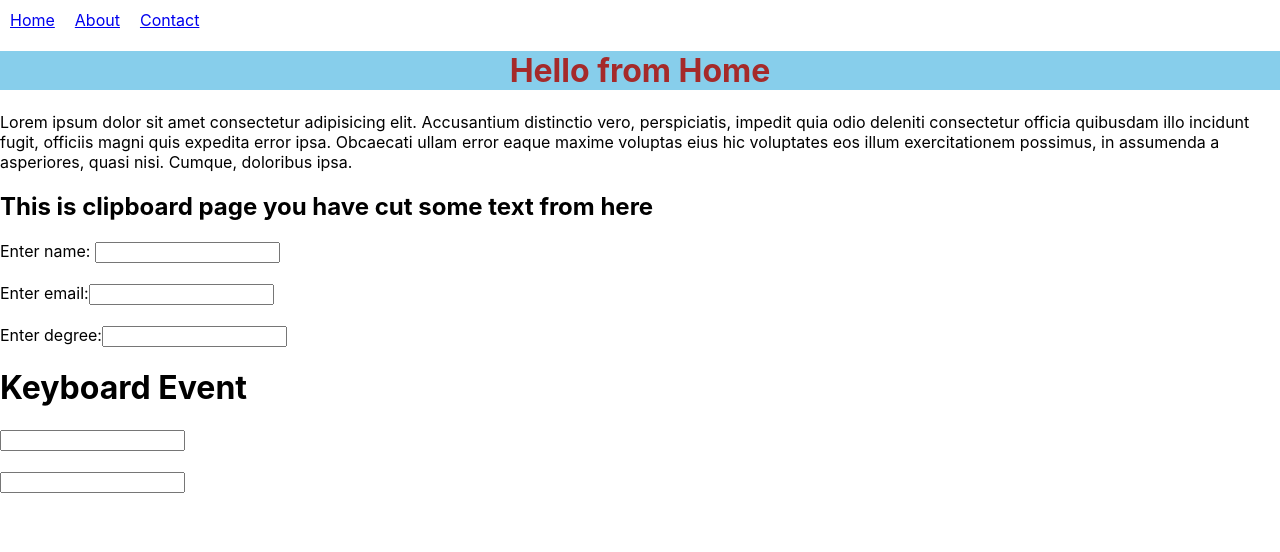
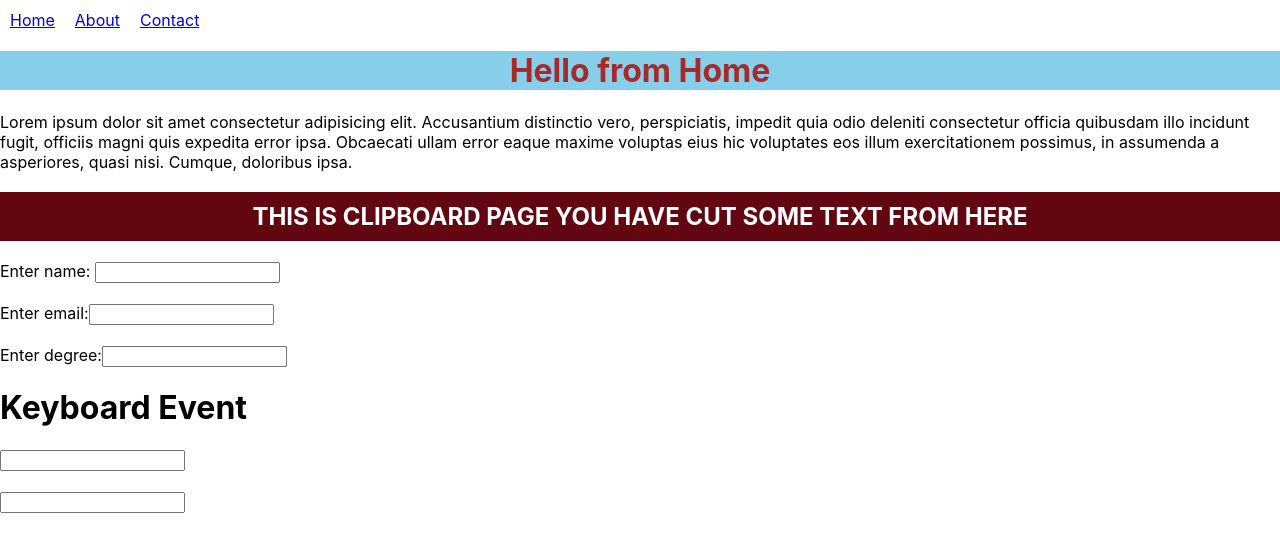
Before and after one commit to anupamahalder/react-learning, a React (Create React App) app in the folder practice-project/: page / in a window 1280 px wide. Shown: the top 552 px of the page. Built offline with nearby package versions, Linux system fonts and the light colour scheme.

Commit message:
Created an object for style and the put that object to style tag for inline style

```diff
--- a/practice-project/src/pages/Home.jsx
+++ b/practice-project/src/pages/Home.jsx
@@ -18,6 +18,7 @@ const Home = () => {
     const blurText = () =>{
         console.log("You have blur on input!");
     }
+    const textStyleForElement = {backgroundColor: '#620612', color:'white', textAlign: 'center', padding: '10px', textTransform:'uppercase'};
     return (
         <div>
             <Header/>
@@ -26,7 +27,7 @@ const Home = () => {
             <div>
                 <p onCopy={copyText}>Lorem ipsum dolor sit amet consectetur adipisicing elit. Accusantium distinctio vero, perspiciatis, impedit quia odio deleniti consectetur officia quibusdam illo incidunt fugit, officiis magni quis expedita error ipsa. Obcaecati ullam error eaque maxime voluptas eius hic voluptates eos illum exercitationem possimus, in assumenda a asperiores, quasi nisi. Cumque, doloribus ipsa.</p>
 
-                <h2 onCut={cutText}>This is clipboard page you have cut some text from here</h2>
+                <h2 style={textStyleForElement} onCut={cutText}>This is clipboard page you have cut some text from here</h2>
                 <label htmlFor="">Enter name: </label>
                 <input type="text" onPaste={pasteText}/> <br /><br />
                 <label htmlFor="">Enter email:</label>
```
